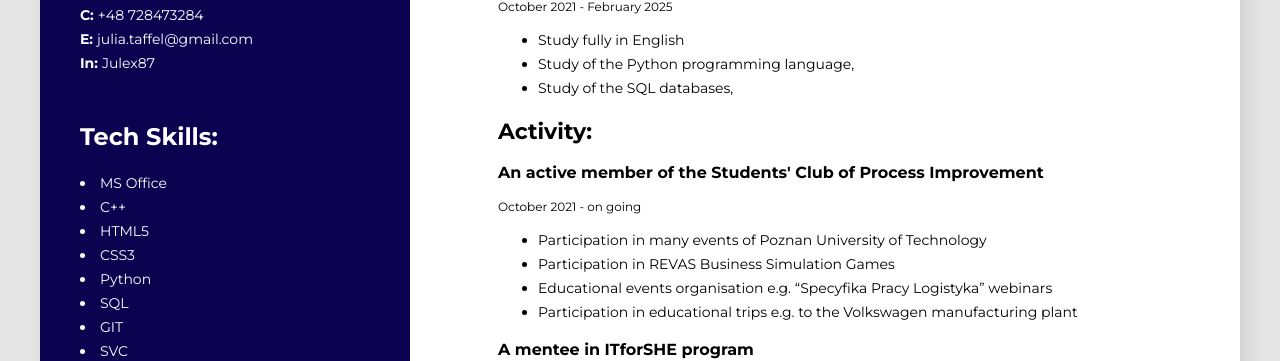
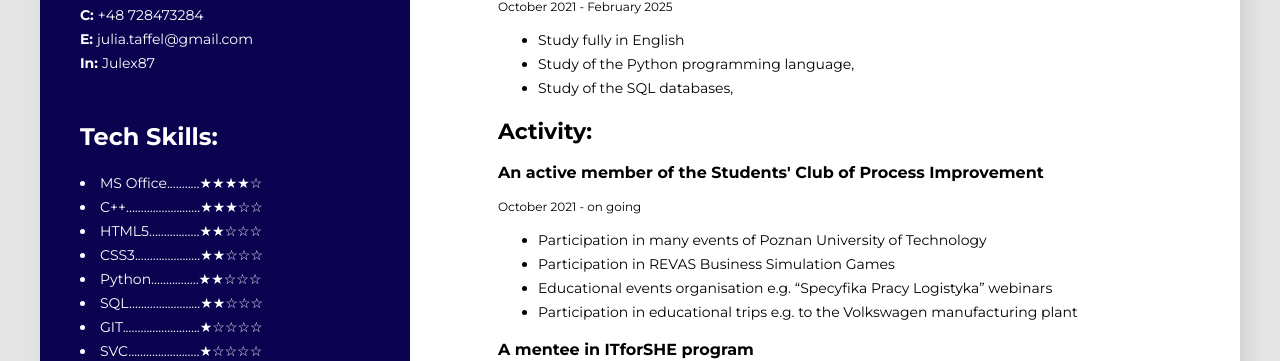
Before and after one commit to julia-taffel/julia-taffel.github.io, a plain HTML site: page index.html in a window 1280 px wide. Shown: the part 600-961 px from the top of the page. Drawn offline with Linux system fonts and the light colour scheme.

Commit message:
Update index.html

```diff
--- a/index.html
+++ b/index.html
@@ -210,14 +210,14 @@
                 <div class="tech-skills">
                     <h2 class="header-secondary">Tech Skills:</h2>
                     <ul class="list-secondary">
-                        <li>MS Office</li>
-                        <li>C++</li>
-                        <li>HTML5</li>
-                        <li>CSS3</li>
-                        <li>Python</li>
-                        <li>SQL</li>
-                        <li>GIT</li>
-                        <li>SVC</li>
+                        <li>MS Office...........★★★★☆</li>
+                        <li>C++.........................★★★☆☆</li>
+                        <li>HTML5.................★★☆☆☆</li>
+                        <li>CSS3......................★★☆☆☆</li>
+                        <li>Python................★★☆☆☆</li>
+                        <li>SQL........................★★☆☆☆</li>
+                        <li>GIT..........................★☆☆☆☆</li>
+                        <li>SVC........................★☆☆☆☆</li>
                     </ul>
                 </div>
                 <div class="soft-skills">
```
